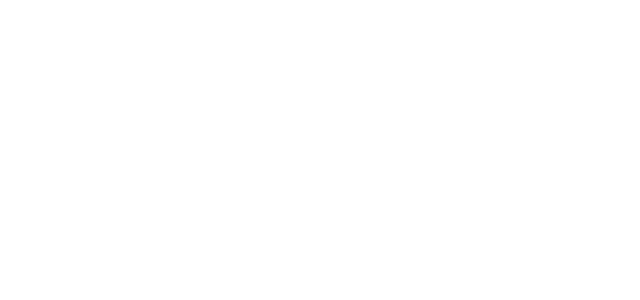
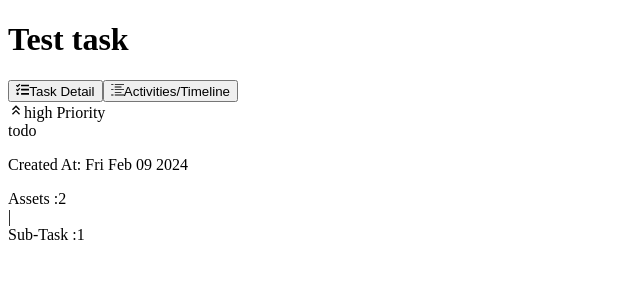
Before and after one commit to HardikPratap/Assign-It, a Next.js app in the folder client/: page /Taskdetails in a window 1280 px wide. Shown: the top 300 px of the page, without its empty margins (0-640 px from the left). Built offline with nearby package versions, Linux system fonts and the light colour scheme.

Commit message:
added tabs in TAskDetails

```diff
--- a/client/src/components/ui/GlobeDemo.jsx
+++ b/client/src/components/ui/GlobeDemo.jsx
@@ -417,7 +417,7 @@ export const  GlobeDemo= memo(()=> {
             Cloud TODO-ist
           </h2>
           <p
-            className="text-center text-base md:text-m font-normal text-neutral-700  max-w-md mt-4 mx-auto font-medium">
+            className="text-center text-base md:text-m  text-neutral-700  max-w-md mt-4 mx-auto font-medium">
             "Organize tasks, stay productive, and achieve more—anytime, anywhere. Log in to take control of your day!” :)
           </p>
         </motion.div>
--- a/client/src/pages/Login.jsx
+++ b/client/src/pages/Login.jsx
@@ -28,7 +28,7 @@ function Login() {
   return (
     <div className='min-h-full md:flex ' >
         {/* left Side  */}
-        <div className='text-white justify-items-center pt-36  md:w-3/5 bg-black min-h-screen md:w-full'>
+        <div className='text-white justify-items-center pt-36  md:w-3/5 bg-black min-h-screen '>
             <form
                 onSubmit={handleSubmit(submitHandler)}
                 className='form-container w-full md:w-[400px] content-center text-center'
@@ -63,7 +63,7 @@ function Login() {
 
 
                 <Button type='submit'
-                    className='mt-10 text-black h-10 w-32 rounded-md font-semibold decoration-1 hover:border-2 border-blue-600 transition-all duration-200 bg-gradient-to-tl from-gray-500 to-white text-white'
+                    className='mt-10  h-10 w-32 rounded-md font-semibold decoration-1 hover:border-2 border-blue-600 transition-all duration-200 bg-gradient-to-tl from-gray-500 to-white text-white'
                     label="Login"
                 />
 
--- a/client/src/pages/Signup.jsx
+++ b/client/src/pages/Signup.jsx
@@ -26,7 +26,7 @@ function Signup() {
   return (
     <div className='min-h-full md:flex ' >
         {/* left Side  */}
-        <div className='text-white justify-items-center pt-36  md:w-3/5 bg-black min-h-screen md:w-full'>
+        <div className='text-white justify-items-center pt-36  md:w-3/5 bg-black min-h-screen '>
             <form
                 onSubmit={handleSubmit(submitHandler)}
                 className='form-container w-full md:w-[400px] content-center text-center'
--- a/client/src/pages/Taskdetails.jsx
+++ b/client/src/pages/Taskdetails.jsx
@@ -14,6 +14,9 @@ import {
 import { RxActivityLog } from "react-icons/rx";
 import { useParams } from "react-router-dom";
 import { toast } from "sonner";
+import { tasks } from "../assets/data";
+import Tabs from "../components/Tabs";
+import { PRIOTITYSTYELS, TASK_TYPE } from "../utils";
 
 const assets = [
   "https://images.pexels.com/photos/2418664/pexels-photo-2418664.jpeg?auto=compress&cs=tinysrgb&w=1260&h=750&dpr=2",
@@ -39,9 +42,104 @@ const TABS = [
   { title: "Activities/Timeline", icon: <RxActivityLog /> },
 ];
 
+const TASKTYPEICON = {
+  commented: (
+    <div className='w-10 h-10 rounded-full bg-gray-500 flex items-center justify-center text-white'>
+      <MdOutlineMessage />,
+    </div>
+  ),
+  started: (
+    <div className='w-10 h-10 rounded-full bg-blue-600 flex items-center justify-center text-white'>
+      <FaThumbsUp size={20} />
+    </div>
+  ),
+  assigned: (
+    <div className='w-6 h-6 flex items-center justify-center rounded-full bg-gray-500 text-white'>
+      <FaUser size={14} />
+    </div>
+  ),
+  bug: (
+    <div className='text-red-600'>
+      <FaBug size={24} />
+    </div>
+  ),
+  completed: (
+    <div className='w-10 h-10 rounded-full bg-green-600 flex items-center justify-center text-white'>
+      <MdOutlineDoneAll size={24} />
+    </div>
+  ),
+  "in progress": (
+    <div className='w-8 h-8 flex items-center justify-center rounded-full bg-violet-600 text-white'>
+      <GrInProgress size={16} />
+    </div>
+  ),
+};
+
+const act_types = [
+  "Started",
+  "Completed",
+  "In Progress",
+  "Commented",
+  "Bug",
+  "Assigned",
+];
+
  function Taskdetails() {
+
+  const {id} = useParams()
+  const [selected , setSelected]=useState(0)
+  const task = tasks[0]
    return (
-     <div>
+     <div className='w-full flex flex-col gap-3 mb-4 overflow-y-hidden'>
+         <h1 className='text-2xl text-gray-600 font-bold'>{task?.title}</h1>
+
+         <Tabs tabs={TABS} setSelected={setSelected}>
+            {
+              selected === 0 ? (
+                <>
+                  <div className='w-full flex flex-col md:flex-row gap-5 2xl:gap-8 bg-transparent shadow-md p-8 overflow-y-auto'>
+                    {/* Left Side  */}
+                    <div className='w-full md:w-1/2 space-y-8'>
+                      <div className='flex items-center gap-5'>
+
+                        <div className={clsx("flex gap-1 items-center text-base font-semibold px-3 py-1 rounded-full",PRIOTITYSTYELS[task?.priority],bgColor[task?.priority])}>
+                          <span className='text-lg'>{ICONS[task?.priority]}</span>
+                          <span className='uppercase'>{task?.priority} Priority</span>
+                        </div>
+
+                        <div className={clsx("flex items-center gap-2")}>
+                          <div className={clsx("w-4 h-4 rounded-full",TASK_TYPE[task.stage])}/>
+                          <span className='text-white uppercase'>{task?.stage}</span>
+                        </div>
+                      </div>
+
+                      <p className='text-gray-500'>Created At: {new Date(task?.date).toDateString()}</p>
+
+                      <div className='flex items-center gap-8 p-4 border-y border-gray-200 text-white '>
+                        <div className='space-x-2'>
+                          <span className='font-semibold'>Assets :</span>
+                          <span>{task?.assets?.length}</span>
+                        </div>
+
+                        <span className='text-gray-400'>|</span>
+
+                        <div className='space-x-2'>
+                          <span className='font-semibold'>Sub-Task :</span>
+                          <span>{task?.subTasks?.length}</span>
+                        </div>
+                      </div>
+
+                    </div>
+
+                  </div>
+                </>
+              ):(
+                <>
+                </>
+              )
+
+            }
+         </Tabs>
 
      </div>
    )
```
